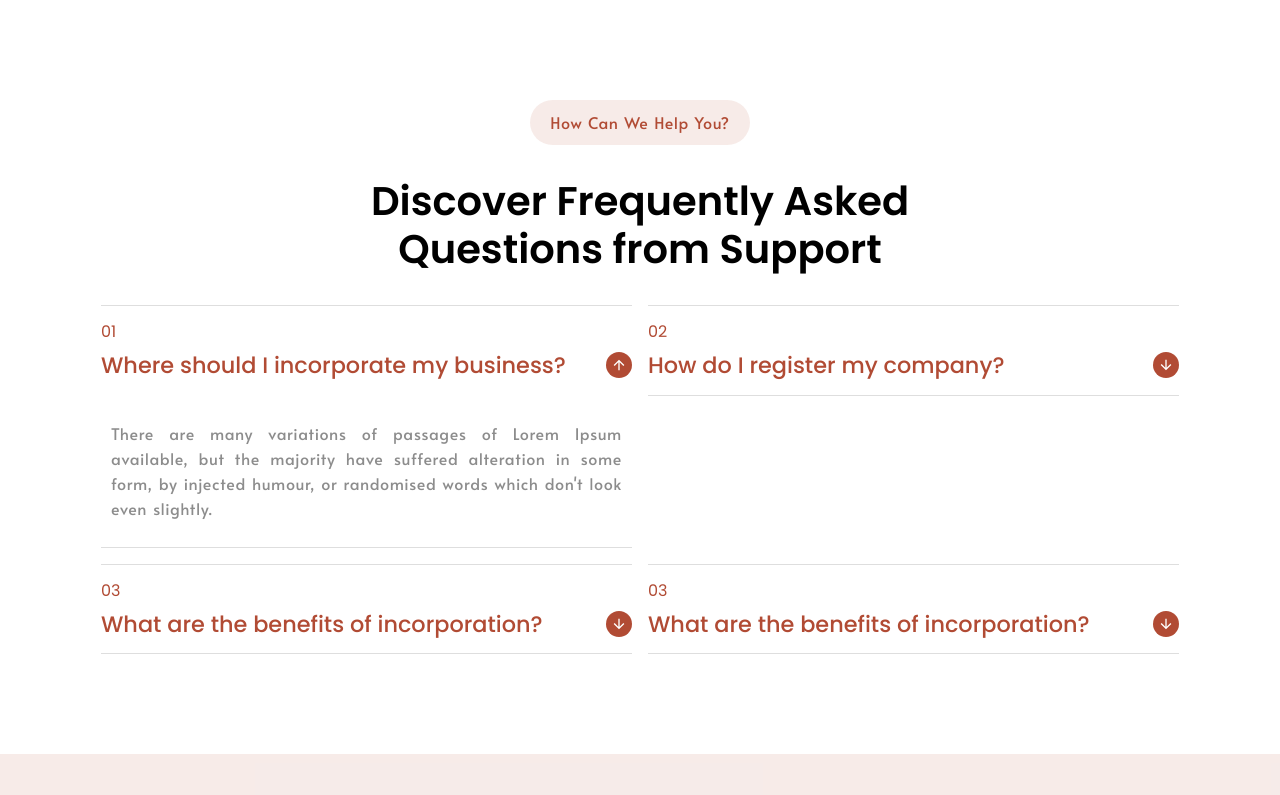
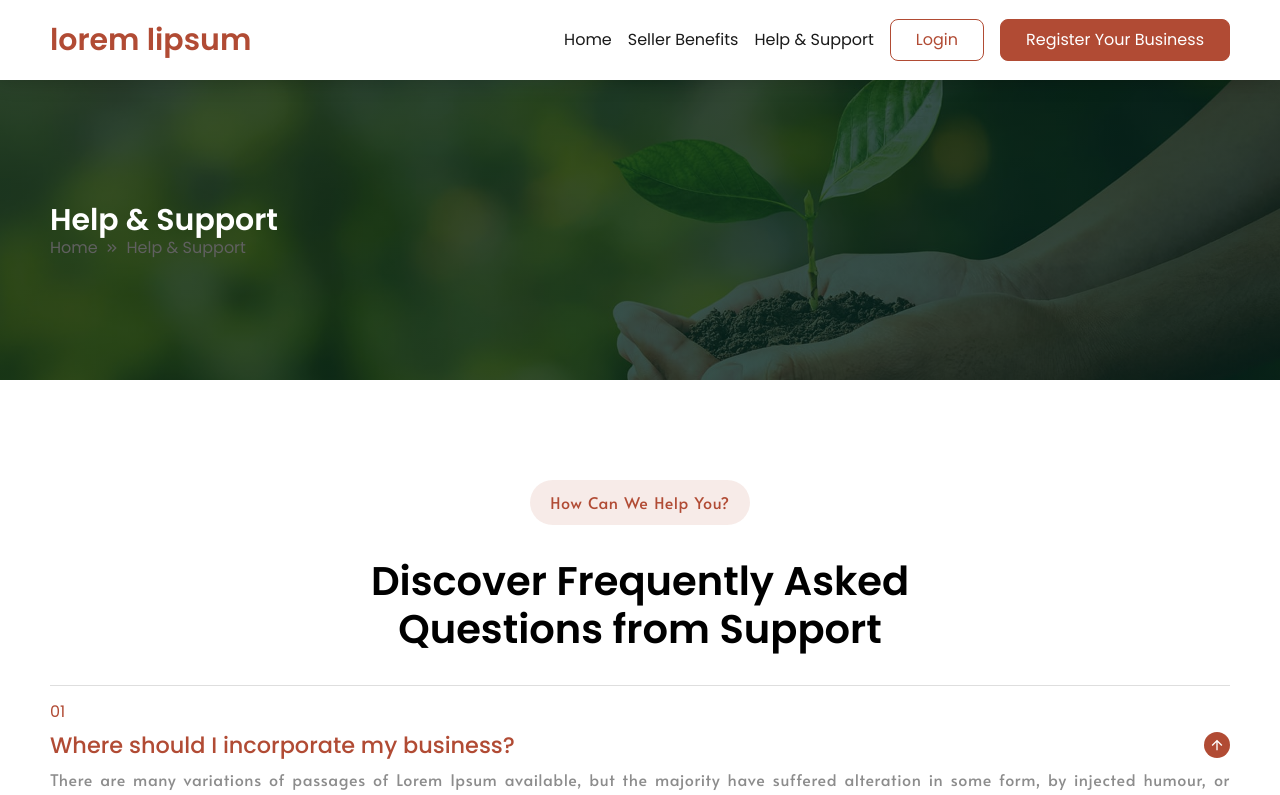
Before and after one commit to rishabhkhade/jungleboosh-frontend, a React (Create React App) app: page /help-support in a window 1280 px wide. Shown: the top 795 px of the page. Built offline with nearby package versions, Linux system fonts and the light colour scheme.

Commit message:
faq, contact, pagetop

```diff
--- /dev/null
+++ b/src/component/page-top/PageTop.js
@@ -0,0 +1,30 @@
+import React from "react";
+import "./PageTop.scss";
+import { MdOutlineKeyboardDoubleArrowRight } from "react-icons/md";
+
+function PageTop({ prev_page_name, cur_page_name, bgImage }) {
+  return (
+    <>
+      <div
+        className="parent page-top-parent bg-img-cover"
+        style={{ background: `linear-gradient(#03221bc7, #03221bc7), url(${bgImage})` }}
+      >
+        <div className="cont page-top-cont">
+          <div class="page-top-left">
+            <h2>Help & Support</h2>
+            <a href="/" className="breadcrums">
+              {prev_page_name}
+              <span>
+                <MdOutlineKeyboardDoubleArrowRight />
+              </span>
+              {cur_page_name}
+            </a>
+          </div>
+          <div class="page-top-right"></div>
+        </div>
+      </div>
+    </>
+  );
+}
+
+export default PageTop;
--- /dev/null
+++ b/src/component/page-top/PageTop.scss
@@ -0,0 +1,50 @@
+.page-top-parent {
+    height: 300px;
+    margin-top: 80px;
+    width: 100%;
+    padding: 100px 0px;
+
+    .page-top-cont {
+        display: flex;
+        align-items: center;
+        justify-content: center;
+
+        .page-top-left {
+            width: 50%;
+            display: flex;
+            align-items: flex-start;
+            justify-content: flex-start;
+            flex-direction: column;
+
+            h2 {
+                color: var(--white);
+            }
+
+            a{
+                color: var(--grey);
+            }
+
+
+
+            .breadcrums {
+                display: flex;
+                align-items: center;
+                justify-content: center;
+                gap: calc(var(--unit) / 2.5);
+
+                span {
+                    display: flex;
+                    align-items: center;
+                    justify-content: center;
+
+
+                }
+
+            }
+        }
+
+        .page-top-right {
+            width: 50%;
+        }
+    }
+}
--- a/src/pages/help-support/HelpSupport.js
+++ b/src/pages/help-support/HelpSupport.js
@@ -8,6 +8,9 @@ import {
   FaEnvelope,
   FaClock,
 } from "react-icons/fa";
+import Header from "../../component/header/Header";
+import PageTop from "../../component/page-top/PageTop";
+import bgimg from "../../assets/pagetop/page_top.jpg";
 
 function HelpSupport() {
   //faq
@@ -50,6 +53,14 @@ function HelpSupport() {
 
   return (
     <>
+      <Header />
+
+      <PageTop
+        prev_page_name="Home"
+        cur_page_name="Help & Support"
+        bgImage={bgimg}
+      />
+
       {/* FAQ */}
       <div class="faq-parent parent">
         <div class="faq-cont cont">
--- a/src/pages/help-support/HelpSupport.scss
+++ b/src/pages/help-support/HelpSupport.scss
@@ -19,10 +19,12 @@
 
     .faq-main-dropdown {
       display: flex;
-      flex-wrap: wrap;
+      width: 100%;
       align-items: flex-start;
       justify-content: center;
       gap: calc(var(--unit));
+      flex-direction: column;
+      transition: var(--trans);
 
       .faq-dropdown {
         border-top: 1px solid rgba(0, 0, 0, 0.13);
@@ -30,8 +32,10 @@
         padding: calc(var(--unit)) 0px;
         display: flex;
         flex-direction: column;
-        gap: calc(var(--unit) * 2);
-        width: 45%;
+        gap: calc(var(--unit) / 2 );
+        width: 100%;
+        transition: var(--trans);
+
 
         .faq-top {
           display: flex;
@@ -88,7 +92,6 @@
         .faq-down.open {
           max-height: 300px;
           opacity: 1;
-          padding: 10px;
         }
       }
     }
@@ -106,7 +109,7 @@
   .contact-cont {
     display: flex;
     justify-content: space-between;
-    align-items: center;
+    align-items: stretch;
     padding: 50px;
     gap: calc(var(--unit) * 2);
 
@@ -124,7 +127,8 @@
       }
 
       h1 {
-        font-size: 36px;
+        font-size: calc(var(--unit) * 3);
+
 
       }
 
--- a/src/pages/seller-benifits/SellerBenefits.js
+++ b/src/pages/seller-benifits/SellerBenefits.js
@@ -3,6 +3,9 @@ import "./SellerBenefits.scss";
 import HeadingTag from "../../component/heading-tag/HeadingTag";
 import earn_more from "../../assets/seller-benefits/salary.png";
 import { GoCheck } from "react-icons/go";
+import Header from "../../component/header/Header";
+import PageTop from "../../component/page-top/PageTop";
+import bgimg from "../../assets/pagetop/page_top.jpg";
 
 function SellerBenefits() {
   //earn
@@ -76,6 +79,14 @@ function SellerBenefits() {
 
   return (
     <>
+      <Header />
+
+      <PageTop
+        prev_page_name="Home"
+        cur_page_name="Seller Benefits"
+        bgImage={bgimg}
+      />
+
       {/* earning and fees */}
       <div class="parent earn-and-fees-parent">
         <div class="cont earn-and-fees-cont ">
```
Also changed, not shown: src/assets/pagetop/page_top.jpg (added).
